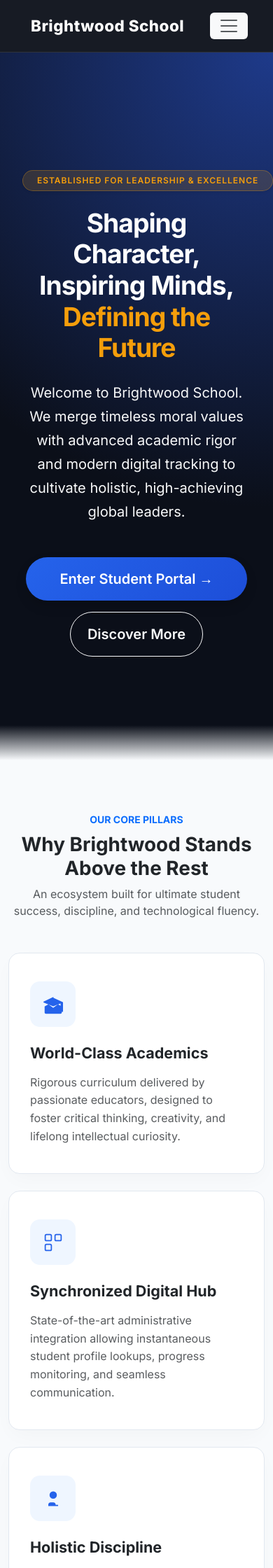
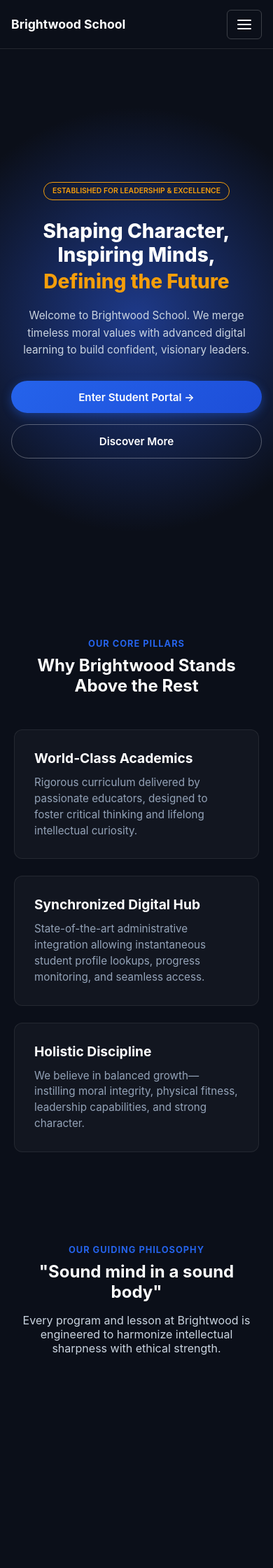
Before and after one commit to TimTechLabs/Brightwood_school, a Django app: page / in a window 390 px wide. Shown: the top 2240 px of the page at 70% size. After the commit the page ends 1936 px from the top, so only its background shows below. Run offline with Django 5.2, Linux system fonts and the light colour scheme.

Commit message:
Make landing page fully responsive across all screens

```diff
--- a/brightwood_school/accounts/templates/accounts/landing.html
+++ b/brightwood_school/accounts/templates/accounts/landing.html
@@ -3,289 +3,374 @@
 <head>
     <meta charset="UTF-8">
     <meta name="viewport" content="width=device-width, initial-scale=1.0">
-    <title>Brightwood School - Elite Education & Innovation</title>
-    <link href="https://fonts.googleapis.com/css2?family=Inter:wght@300;400;500;600;700;800&display=swap" rel="stylesheet">
-    <link href="https://cdn.jsdelivr.net/npm/bootstrap@5.3.0/dist/css/bootstrap.min.css" rel="stylesheet">
+    <title>Brightwood School - Elite Education</title>
     <style>
-        :root {
-            --primary-color: #1e3a8a;
-            --accent-gold: #f59e0b;
-            --dark-bg: #0b0f19;
-            --card-bg: #ffffff;
+        *, *::before, *::after {
+            box-sizing: border-box;
         }
+
         html {
-  scroll-behavior: smooth;
-}
-        body {
-            font-family: 'Inter', sans-serif;
-            background-color: #f8fafc;
-            color: #1e293b;
+            scroll-behavior: smooth;
+        }
+
+        html, body {
+            margin: 0;
+            padding: 0;
+            width: 100%;
+            max-width: 100vw;
+            overflow-x: hidden;
+            font-family: 'Inter', -apple-system, BlinkMacSystemFont, 'Segoe UI', Roboto, sans-serif;
+            background-color: #0b0f19;
+            color: #ffffff;
+        }
+
+        /* Header Navigation */
+        header {
+            width: 100%;
+            padding: 1rem 1.25rem;
             display: flex;
-            flex-direction: column;
-            min-height: 100vh;
+            justify-content: space-between;
+            align-items: center;
+            background-color: #0b0f19;
+            border-bottom: 1px solid rgba(255, 255, 255, 0.1);
+            position: sticky;
+            top: 0;
+            z-index: 1000;
+        }
+
+        header h1 {
             margin: 0;
-            overflow-x: hidden;
+            font-size: clamp(1.1rem, 4vw, 1.5rem);
+            font-weight: 700;
         }
-        /* Elite Navbar */
-        .navbar-custom {
-            background-color: rgba(11, 15, 25, 0.95);
-            backdrop-filter: blur(10px);
-            border-bottom: 1px solid rgba(255, 255, 255, 0.1);
-            padding: 15px 0;
+
+        .nav-links {
+            display: flex;
+            align-items: center;
+            gap: 1.5rem;
+            list-style: none;
+            margin: 0;
+            padding: 0;
         }
-        .navbar-brand {
-            font-weight: 800;
-            color: #ffffff !important;
-            font-size: 1.4rem;
-            letter-spacing: 0.5px;
-        }
-        .nav-link {
-            color: #cbd5e1 !important;
+
+        .nav-links a {
+            color: #cbd5e1;
+            text-decoration: none;
+            font-size: 0.95rem;
             font-weight: 500;
             transition: color 0.2s ease;
         }
-        .nav-link:hover {
-            color: var(--accent-gold) !important;
+
+        .nav-links a:hover {
+            color: #f59e0b;
         }
-        /* Stunning Hero Section */
-        .hero-banner {
-            background: radial-gradient(circle at top right, #1e3a8a 0%, #0b0f19 60%);
+
+        .menu-toggle {
+            background: transparent;
+            border: 1px solid rgba(255, 255, 255, 0.2);
+            border-radius: 6px;
             color: white;
-            padding: 120px 20px 100px 20px;
-            text-align: center;
-            position: relative;
-        }
-        .hero-banner::after {
-            content: '';
-            position: absolute;
-            bottom: 0;
-            left: 0;
-            right: 0;
-            height: 50px;
-            background: linear-gradient(to top, #f8fafc, transparent);
-        }
-        .badge-elite {
-            background: rgba(245, 158, 11, 0.15);
-            color: var(--accent-gold);
-            border: 1px solid rgba(245, 158, 11, 0.3);
-            font-weight: 600;
-            letter-spacing: 1px;
-            padding: 8px 20px;
-            border-radius: 50px;
-            text-transform: uppercase;
-            font-size: 0.75rem;
-        }
-        .hero-title {
-            font-weight: 800;
-            letter-spacing: -1px;
-            line-height: 1.2;
-        }
-        .btn-gradient {
-            background: linear-gradient(135deg, #2563eb 0%, #1d4ed8 100%);
-            border: none;
-            color: white;
-            font-weight: 600;
-            padding: 14px 32px;
-            border-radius: 50px;
-            box-shadow: 0 10px 25px -5px rgba(37, 99, 235, 0.4);
-            transition: all 0.3s ease;
-        }
-        .btn-gradient:hover {
-            transform: translateY(-3px);
-            box-shadow: 0 15px 30px -5px rgba(37, 99, 235, 0.6);
-            color: white;
-        }
-        /* Feature Cards */
-        .feature-card {
-            background: var(--card-bg);
-            border-radius: 16px;
-            padding: 40px 30px;
-            box-shadow: 0 10px 30px -5px rgba(0, 0, 0, 0.03);
-            border: 1px solid #e2e8f0;
-            height: 100%;
-            transition: all 0.3s ease;
-            position: relative;
-            overflow: hidden;
-        }
-        .feature-card::before {
-            content: '';
-            position: absolute;
-            top: 0;
-            left: 0;
-            width: 100%;
-            height: 4px;
-            background: linear-gradient(90deg, #2563eb, var(--accent-gold));
-            opacity: 0;
-            transition: opacity 0.3s ease;
-        }
-        .feature-card:hover {
-            transform: translateY(-8px);
-            box-shadow: 0 20px 40px -10px rgba(0, 0, 0, 0.08);
-        }
-        .feature-card:hover::before {
-            opacity: 1;
-        }
-        .icon-box {
-            width: 65px;
-            height: 65px;
-            background: #eff6ff;
-            color: #2563eb;
-            display: flex;
+            padding: 0.5rem 0.75rem;
+            cursor: pointer;
+            display: none;
             align-items: center;
             justify-content: center;
-            border-radius: 14px;
-            font-size: 1.6rem;
-            margin-bottom: 25px;
         }
-        /* Motto Callout */
-        .motto-section {
-            background: linear-gradient(135deg, #0f172a 0%, #1e1b4b 100%);
-            border-radius: 20px;
-            padding: 50px;
-            color: white;
-            position: relative;
-            box-shadow: 0 20px 40px rgba(0,0,0,0.1);
+
+        /* Hero Section */
+        .hero {
+            min-height: calc(100vh - 70px);
+            display: flex;
+            flex-direction: column;
+            align-items: center;
+            justify-content: center;
+            text-align: center;
+            padding: clamp(2.5rem, 5vw, 5rem) 1.25rem;
+            background: radial-gradient(circle at center, #1e3a8a 0%, #0b0f19 70%);
+            width: 100%;
         }
-        /* Premium Footer */
-        .footer-custom {
-            background-color: var(--dark-bg);
+
+        .badge {
+            display: inline-block;
+            border: 1px solid #f59e0b;
+            color: #f59e0b;
+            padding: 0.4rem 0.85rem;
+            border-radius: 50px;
+            font-size: clamp(0.65rem, 2vw, 0.8rem);
+            font-weight: 600;
+            letter-spacing: 0.5px;
+            text-transform: uppercase;
+            margin: 0 auto 1.75rem auto;
+            max-width: calc(100% - 2rem);
+            white-space: normal;
+            word-break: break-word;
+            overflow-wrap: anywhere;
+            line-height: 1.3;
+        }
+
+        .hero h2 {
+            font-size: clamp(1.75rem, 5.5vw, 3.5rem);
+            font-weight: 800;
+            line-height: 1.2;
+            margin: 0 0 1.25rem 0;
+            max-width: 850px;
+            width: 100%;
+        }
+
+        .hero h2 .highlight {
+            color: #f59e0b;
+            display: block;
+            margin-top: 0.25rem;
+        }
+
+        .hero p {
+            font-size: clamp(0.95rem, 2.5vw, 1.2rem);
+            color: #cbd5e1;
+            max-width: 650px;
+            line-height: 1.6;
+            margin: 0 auto 2rem auto;
+            width: 100%;
+        }
+
+        /* CTA Action Buttons */
+        .cta-group {
+            display: flex;
+            gap: 1rem;
+            justify-content: center;
+            align-items: center;
+            width: 100%;
+            max-width: 500px;
+            flex-wrap: wrap;
+        }
+
+        .btn {
+            padding: 0.85rem 1.75rem;
+            border-radius: 50px;
+            font-weight: 600;
+            font-size: 0.95rem;
+            text-decoration: none;
+            display: inline-flex;
+            align-items: center;
+            justify-content: center;
+            transition: all 0.2s ease;
+            width: auto;
+        }
+
+        .btn-primary {
+            background: linear-gradient(135deg, #2563eb, #1d4ed8);
+            color: #ffffff;
+            box-shadow: 0 4px 14px rgba(37, 99, 235, 0.4);
+        }
+
+        .btn-primary:hover {
+            transform: translateY(-2px);
+            box-shadow: 0 6px 20px rgba(37, 99, 235, 0.6);
+        }
+
+        .btn-outline {
+            border: 1px solid rgba(255, 255, 255, 0.3);
+            color: #ffffff;
+        }
+
+        .btn-outline:hover {
+            border-color: #ffffff;
+            background: rgba(255, 255, 255, 0.1);
+        }
+
+        /* Content Sections */
+        .section-container {
+            width: 100%;
+            max-width: 1200px;
+            margin: 0 auto;
+            padding: 4rem 1.25rem;
+        }
+
+        .section-title {
+            text-align: center;
+            margin-bottom: 3rem;
+        }
+
+        .section-title h3 {
+            font-size: clamp(1.5rem, 4vw, 2.25rem);
+            margin: 0.5rem 0 0 0;
+        }
+
+        .section-title .sub-tag {
+            color: #2563eb;
+            font-size: 0.8rem;
+            font-weight: 700;
+            letter-spacing: 1px;
+            text-transform: uppercase;
+        }
+
+        /* Feature Cards Grid */
+        .grid {
+            display: grid;
+            grid-template-columns: repeat(auto-fit, minmax(280px, 1fr));
+            gap: 1.5rem;
+        }
+
+        .card {
+            background: rgba(255, 255, 255, 0.03);
+            border: 1px solid rgba(255, 255, 255, 0.08);
+            border-radius: 12px;
+            padding: 1.75rem;
+            transition: transform 0.2s ease, border-color 0.2s ease;
+        }
+
+        .card:hover {
+            transform: translateY(-4px);
+            border-color: rgba(245, 158, 11, 0.4);
+        }
+
+        .card h4 {
+            margin: 0 0 0.75rem 0;
+            font-size: 1.2rem;
+            color: #ffffff;
+        }
+
+        .card p {
+            margin: 0;
             color: #94a3b8;
-            padding: 40px 0;
-            text-align: center;
-            font-size: 0.9rem;
-            margin-top: auto;
-            border-top: 1px solid rgba(255,255,255,0.05);
+            font-size: 0.95rem;
+            line-height: 1.5;
+        }
+
+        /* Mobile Breakpoint Adjustments */
+        @media (max-width: 768px) {
+            .menu-toggle {
+                display: flex;
+            }
+
+            .nav-links {
+                position: fixed;
+                top: 60px;
+                right: -100%;
+                width: 100%;
+                height: calc(100vh - 60px);
+                background-color: #0b0f19;
+                flex-direction: column;
+                justify-content: flex-start;
+                padding: 2rem;
+                gap: 2rem;
+                transition: right 0.3s ease;
+            }
+
+            .nav-links.active {
+                right: 0;
+            }
+
+            .cta-group {
+                flex-direction: column;
+                width: 100%;
+            }
+
+            .btn {
+                width: 100%;
+            }
+        }
+
+        @media (max-width: 480px) {
+            header {
+                padding: 0.85rem 1rem;
+            }
+
+            .hero {
+                padding: 2rem 1rem;
+            }
+
+            .badge {
+                padding: 0.35rem 0.75rem;
+                letter-spacing: 0;
+            }
         }
     </style>
 </head>
 <body>
 
-    <!-- Elite Navigation Bar -->
-    <nav class="navbar navbar-expand-lg navbar-custom sticky-top px-4">
-        <div class="container-fluid">
-            <a class="navbar-brand d-flex align-items-center gap-2" href="#">
-                <span class="fs-4"></span> Brightwood School
-            </a>
-            <button class="navbar-toggler border-0 bg-light" type="button" data-bs-toggle="collapse" data-bs-target="#navbarNav">
-                <span class="navbar-toggler-icon"></span>
-            </button>
-            <div class="collapse navbar-collapse justify-content-end" id="navbarNav">
-                <ul class="navbar-nav align-items-center gap-3">
-                    <li class="nav-item"><a class="nav-link px-md-3" href="#home">Home</a></li>
-                    <li class="nav-item"><a class="nav-link px-md-3" href="#explore">Programs</a></li>
-                    <li class="nav-item"><a class="nav-link px-md-3" href="#about">About Us</a></li>
-                    <li class="nav-item ms-2"><a class="btn btn-gradient btn-sm px-4 shadow-sm" href="{% url 'dashboard' %}">Access Student Portal</a></li>
-                </ul>
+    <header>
+        <h1>Brightwood School</h1>
+        <button class="menu-toggle" id="menuToggle" aria-label="Toggle Navigation">
+            <svg width="24" height="24" viewBox="0 0 24 24" fill="none" stroke="currentColor" stroke-width="2" stroke-linecap="round" stroke-linejoin="round">
+                <line x1="3" y1="12" x2="21" y2="12"></line>
+                <line x1="3" y1="6" x2="21" y2="6"></line>
+                <line x1="3" y1="18" x2="21" y2="18"></line>
+            </svg>
+        </button>
+        <ul class="nav-links" id="navLinks">
+            <li><a href="#home">Home</a></li>
+            <li><a href="#explore">Programs</a></li>
+            <li><a href="#about">About Us</a></li>
+            <li><a href="{% url 'dashboard' %}">Portal Access</a></li>
+        </ul>
+    </header>
+
+    <section id="home" class="hero">
+        <div class="badge">
+            Established for Leadership &amp; Excellence
+        </div>
+
+        <h2>
+            Shaping Character, Inspiring Minds,
+            <span class="highlight">Defining the Future</span>
+        </h2>
+
+        <p>
+            Welcome to Brightwood School. We merge timeless moral values with advanced digital learning to build confident, visionary leaders.
+        </p>
+
+        <div class="cta-group">
+            <a href="{% url 'dashboard' %}" class="btn btn-primary">Enter Student Portal &rarr;</a>
+            <a href="#explore" class="btn btn-outline">Discover More</a>
+        </div>
+    </section>
+
+    <!-- Core Pillars Grid -->
+    <section id="explore" class="section-container">
+        <div class="section-title">
+            <span class="sub-tag">Our Core Pillars</span>
+            <h3>Why Brightwood Stands Above the Rest</h3>
+        </div>
+
+        <div class="grid">
+            <div class="card">
+                <h4>World-Class Academics</h4>
+                <p>Rigorous curriculum delivered by passionate educators, designed to foster critical thinking and lifelong intellectual curiosity.</p>
+            </div>
+            <div class="card">
+                <h4>Synchronized Digital Hub</h4>
+                <p>State-of-the-art administrative integration allowing instantaneous student profile lookups, progress monitoring, and seamless access.</p>
+            </div>
+            <div class="card">
+                <h4>Holistic Discipline</h4>
+                <p>We believe in balanced growth—instilling moral integrity, physical fitness, leadership capabilities, and strong character.</p>
             </div>
         </div>
-    </nav>
-
-    <!-- Hero Banner Section -->
-    <div id="home" class="hero-banner">
-        <div class="container py-5">
-            <span class="badge badge-elite mb-4 d-inline-block shadow-sm">ESTABLISHED FOR LEADERSHIP & EXCELLENCE</span>
-            <h1 class="hero-title display-3 fw-bold mb-4 text-white">Shaping Character, Inspiring Minds, <br><span style="color: var(--accent-gold);">Defining the Future</span></h1>
-            <p class="lead text-light opacity-85 mx-auto mb-5" style="max-width: 750px; font-weight: 400; line-height: 1.7;">
-                Welcome to Brightwood School. We merge timeless moral values with advanced academic rigor and modern digital tracking to cultivate holistic, high-achieving global leaders.
-            </p>
-            <div class="d-flex justify-content-center gap-3 flex-wrap">
-                <a href="{% url 'dashboard' %}" class="btn btn-gradient btn-lg px-5 py-3 shadow">Enter Student Portal &rarr;</a>
-                <a href="#explore" class="btn btn-outline-light btn-lg px-4 py-3 fw-semibold rounded-pill">Discover More</a>
-            </div>
-        </div>
-    </div>
-
-    <!-- Core Features / Pillars Grid -->
-    <div id="explore" class="container py-5 my-4">
-        <div class="text-center mb-5">
-            <span class="text-primary fw-bold text-uppercase tracking-wider small">OUR CORE PILLARS</span>
-            <h2 class="fw-bold display-6 text-dark mt-2">Why Brightwood Stands Above the Rest</h2>
-            <p class="text-muted">An ecosystem built for ultimate student success, discipline, and technological fluency.</p>
-        </div>
-        <div class="row g-4">
-            <div class="col-lg-4 col-md-6">
-                <div class="feature-card">
-                    <div class="icon-box">
-                        <svg width="28" height="28" fill="currentColor" viewBox="0 0 16 16">
-                            <path d="M8.211 2.047a.5.5 0 0 0-.422 0l-7.5 3.5a.5.5 0 0 0 .025.917l7.5 3a.5.5 0 0 0 .372 0L14 7.14V13a1 1 0 0 0 1 1h.5a.5.5 0 0 0 .5-.5v-7a.5.5 0 0 0-.276-.447l-7.5-3.5z"/>
-                            <path d="M4.108 7.91 1 9.5v5c0 .5.5 1 1 1h12c.5 0 1-.5 1-1V9.5l-3.108-1.59L8 10.72 4.108 7.91z"/>
-                        </svg>
-                    </div>
-                    <h4 class="fw-bold text-dark mb-3">World-Class Academics</h4>
-                    <p class="text-muted mb-0" style="line-height: 1.6;">
-                        Rigorous curriculum delivered by passionate educators, designed to foster critical thinking, creativity, and lifelong intellectual curiosity.
-                    </p>
-                </div>
-            </div>
-            <div class="col-lg-4 col-md-6">
-                <div class="feature-card">
-                    <div class="icon-box">
-                        <svg width="28" height="28" fill="currentColor" viewBox="0 0 16 16">
-                            <path d="M1 2.5A1.5 1.5 0 0 1 2.5 1h3A1.5 1.5 0 0 1 7 2.5v3A1.5 1.5 0 0 1 5.5 7h-3A1.5 1.5 0 0 1 1 5.5v-3zM2.5 2a.5.5 0 0 0-.5.5v3a.5.5 0 0 0 .5.5h3a.5.5 0 0 0 .5-.5v-3a.5.5 0 0 0-.5-.5h-3zM1 10.5A1.5 1.5 0 0 1 2.5 9h3A1.5 1.5 0 0 1 7 10.5v3A1.5 1.5 0 0 1 5.5 15h-3A1.5 1.5 0 0 1 1 13.5v-3zM2.5 10a.5.5 0 0 0-.5.5v3a.5.5 0 0 0 .5.5h3a.5.5 0 0 0 .5-.5v-3a.5.5 0 0 0-.5-.5h-3zM9 2.5A1.5 1.5 0 0 1 10.5 1h3A1.5 1.5 0 0 1 15 2.5v3A1.5 1.5 0 0 1 13.5 7h-3A1.5 1.5 0 0 1 9 5.5v-3zM10.5 2a.5.5 0 0 0-.5.5v3a.5.5 0 0 0 .5.5h3a.5.5 0 0 0 .5-.5v-3a.5.5 0 0 0-.5-.5h-3z"/>
-                        </svg>
-                    </div>
-                    <h4 class="fw-bold text-dark mb-3">Synchronized Digital Hub</h4>
-                    <p class="text-muted mb-0" style="line-height: 1.6;">
-                        State-of-the-art administrative integration allowing instantaneous student profile lookups, progress monitoring, and seamless communication.
-                    </p>
-                </div>
-            </div>
-            <div class="col-lg-4 col-md-6">
-                <div class="feature-card">
-                    <div class="icon-box">
-                        <svg width="28" height="28" fill="currentColor" viewBox="0 0 16 16">
-                            <path d="M8 8a3 3 0 1 0 0-6 3 3 0 0 0 0 6zm2 5a2 2 0 0 0-2-2H6a2 2 0 0 0-2 2v1h8v-1z"/>
-                        </svg>
-                    </div>
-                    <h4 class="fw-bold text-dark mb-3">Holistic Discipline</h4>
-                    <p class="text-muted mb-0" style="line-height: 1.6;">
-                        We believe in balanced growth—instilling moral integrity, physical fitness, leadership capabilities, and deep emotional resilience.
-                    </p>
-                </div>
-            </div>
-        </div>
-    </div>
+    </section>
 
     <!-- About Section -->
-    <div id="about" class="container mb-5 pb-4">
-        <div class="motto-section text-center position-relative overflow-hidden">
-            <span class="text-classy-gold text-uppercase tracking-widest text-warning small fw-bold d-block mb-2">OUR GUIDING PHILOSOPHY</span>
-            <h3 class="display-5 fw-bold text-italic mb-3 text-white">"Sound mind in a sound body"</h3>
-            <p class="text-light opacity-75 mx-auto mb-0" style="max-width: 600px;">
-                Every program, lesson, and activity at Brightwood is engineered to harmonize intellectual growth with strong ethical character.
-            </p>
+    <section id="about" class="section-container">
+        <div class="section-title">
+            <span class="sub-tag">Our Guiding Philosophy</span>
+            <h3>"Sound mind in a sound body"</h3>
+            <p style="color: #cbd5e1; margin-top: 1rem;">Every program and lesson at Brightwood is engineered to harmonize intellectual sharpness with ethical strength.</p>
         </div>
-    </div>
+    </section>
 
-                    <h4 class="fw-bold text-dark mb-3">Holistic Discipline</h4>
-                    <p class="text-muted mb-0" style="line-height: 1.6;">
-                        We believe in balanced growth—instilling moral integrity, physical fitness, leadership capabilities, and deep emotional resilience.
-                    </p>
-                </div>
-            </div>
-        </div>
-    </div>
+    <script>
+        const menuToggle = document.getElementById('menuToggle');
+        const navLinks = document.getElementById('navLinks');
 
-    <!-- Inspiring Motto Highlight Section -->
-    <div class="container mb-5 pb-4">
-        <div class="motto-section text-center position-relative overflow-hidden">
-            <span class="text-uppercase tracking-widest text-warning small fw-bold d-block mb-2">Our Guiding Philosophy</span>
-            <h3 class="display-5 fw-bold fst-italic mb-3 text-white">"Sound mind in a sound body"</h3>
-            <p class="text-light opacity-75 mx-auto mb-0" style="max-width: 600px;">
-                Every program, lesson, and activity at Brightwood is engineered to harmonize intellectual sharpness with physical and moral strength.
-            </p>
-        </div>
-    </div>
+        menuToggle.addEventListener('click', () => {
+            navLinks.classList.toggle('active');
+        });
 
-    <!-- Ultra-Professional Footer -->
-    <footer class="footer-custom">
-        <div class="container">
-            <h5 class="text-white fw-bold mb-2">Brightwood School Management Portal</h5>
-            <p class="mb-3 text-muted">Excellence, Integrity, and Innovation in Every Step.</p>
-            <p class="mb-0 small text-secondary">&copy; 2026 Brightwood School. All Rights Reserved. Crafted for Professional Excellence.</p>
-        </div>
-    </footer>
-
-    <script src="https://cdn.jsdelivr.net/npm/bootstrap@5.3.0/dist/js/bootstrap.bundle.min.js"></script>
+        // Close menu when clicking navigation links on mobile
+        document.querySelectorAll('.nav-links a').forEach(link => {
+            link.addEventListener('click', () => {
+                navLinks.classList.remove('active');
+            });
+        });
+    </script>
 </body>
 </html>
```
